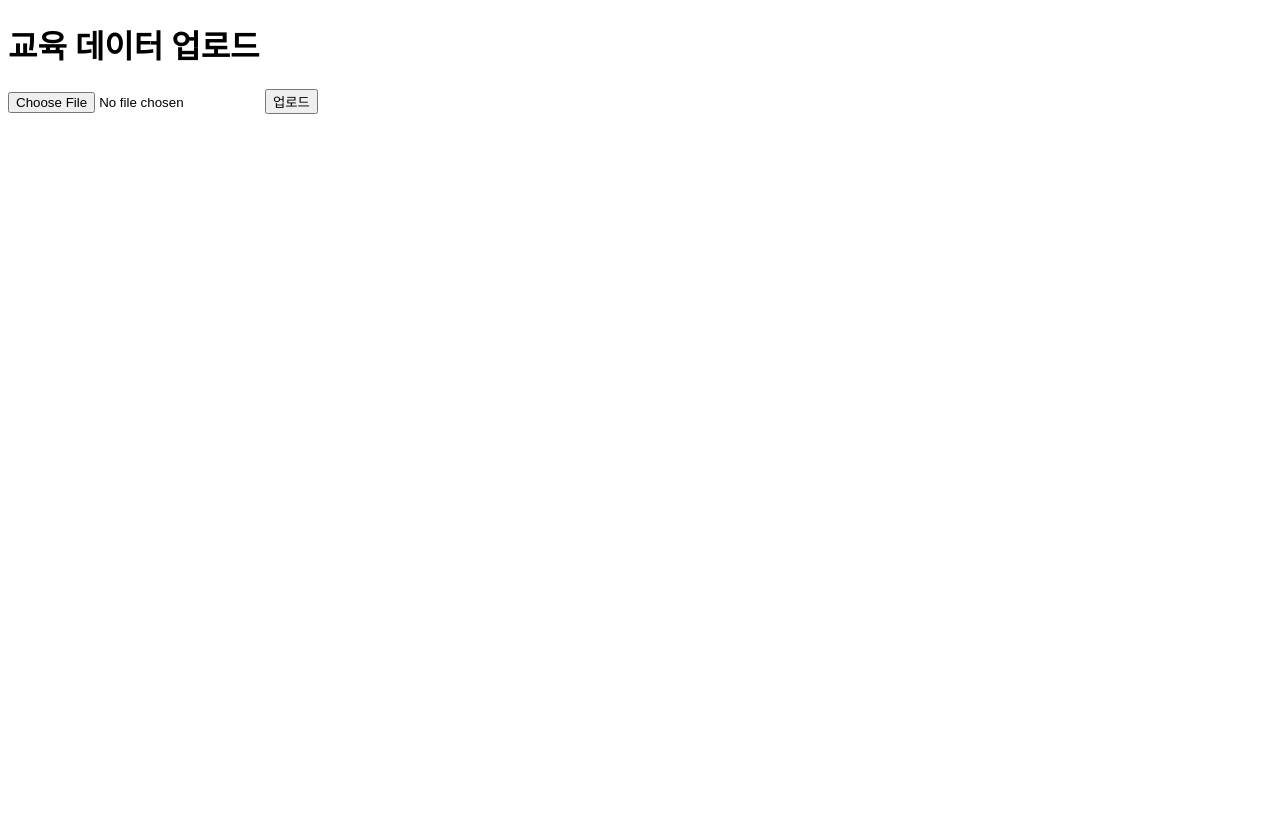
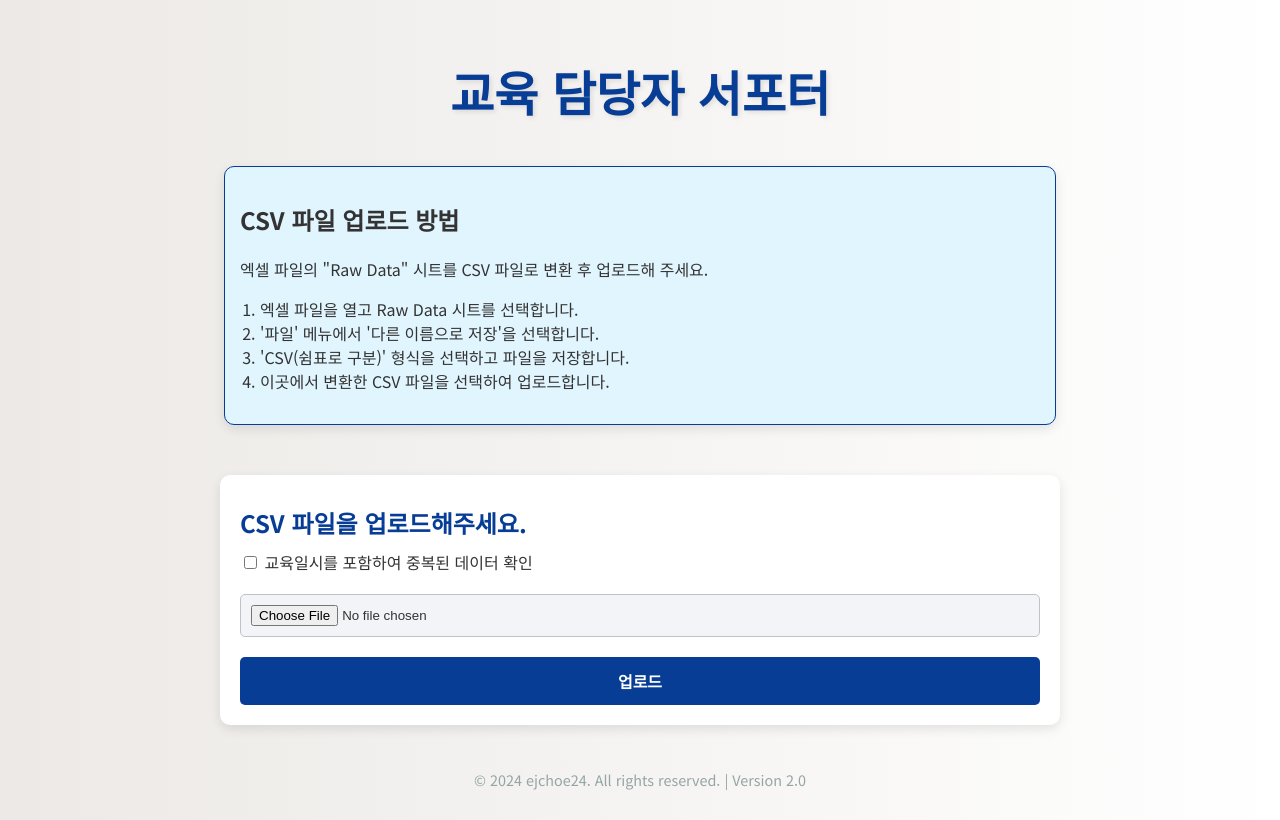
Before and after one commit to eunju-choe/bepa-sup, a Flask app: page /edu in a window 1280 px wide. Before the commit the page ends 114 px from the top, so only its background shows below. Run offline with Flask 3, Linux system fonts and the light colour scheme.

Commit message:
update edu_index

```diff
--- a/templates/edu_index.html
+++ b/templates/edu_index.html
@@ -1,13 +1,196 @@
 <!DOCTYPE html>
-<html>
+<html lang="ko">
 <head>
-    <title>교육 담당자 서포터</title>
+    <meta charset="UTF-8">
+    <meta name="viewport" content="width=device-width, initial-scale=1.0">
+    <title>BEPA 교육 담당자 서포터</title>
+    <link rel="stylesheet" href="https://cdnjs.cloudflare.com/ajax/libs/font-awesome/6.0.0-beta3/css/all.min.css">
+    <style>
+        body {
+            font-family: 'Noto Sans KR', sans-serif;
+            background: linear-gradient(to right, #ece9e6, #ffffff);
+            color: #333;
+            display: flex;
+            flex-direction: column;
+            align-items: center;
+            justify-content: center;
+            min-height: 100vh;
+            margin: 0;
+            padding: 0;
+            padding-top: 20px;
+            box-shadow: 0 0 20px rgba(0, 0, 0, 0.1);
+        }
+
+        .header {
+            width: 100%;
+            display: flex;
+            justify-content: flex-end;
+            padding: 10px;
+            max-width: 800px;
+        }
+
+        img {
+            width: 250px;
+            height: auto;
+            margin-bottom: 10px;
+            transition: transform 0.3s ease, opacity 0.3s ease;
+            opacity: 0.9;
+        }
+
+        img:hover {
+            opacity: 1;
+            transform: scale(1.05);
+        }
+
+        h1 {
+            font-size: 3rem;
+            color: #073D95;
+            font-weight: 700;
+            margin: 20px 0;
+            text-align: center;
+            text-shadow: 2px 2px 5px rgba(0, 0, 0, 0.1);
+        }
+
+        h3 {
+            font-size: 1.5rem;
+            color: #34495e;
+            margin: 10px 0;
+            text-align: justify;
+        }
+
+        .instruction {
+            margin: 20px;
+            padding: 15px;
+            background-color: #e1f5fe;
+            border: 1px solid #073D95;
+            border-radius: 10px;
+            max-width: 800px;
+            width: 100%;
+            text-align: justify;
+            box-shadow: 0 4px 12px rgba(0, 0, 0, 0.1);
+        }
+
+        .instruction p {
+            text-align: justify;
+        }
+
+        ol {
+            padding-left: 20px;
+            list-style: decimal;
+        }
+
+        form {
+            margin-top: 30px;
+            padding: 20px;
+            background-color: #ffffff;
+            border-radius: 10px;
+            box-shadow: 0 4px 12px rgba(0, 0, 0, 0.1);
+            max-width: 800px;
+            width: 100%;
+        }
+
+        form h3 {
+            text-align: justify;
+            color: #073D95;
+        }
+
+        input[type="file"] {
+            padding: 10px;
+            border-radius: 5px;
+            border: 1px solid #bdc3c7;
+            margin-bottom: 20px;
+            width: 100%;
+            box-sizing: border-box;
+            background-color: #f3f4f7;
+            transition: border-color 0.3s ease-in-out;
+        }
+
+        input[type="file"]:hover {
+            border-color: #073D95;
+        }
+
+        button {
+            width: 100%;
+            padding: 12px 0;
+            color: white;
+            background-color: #073D95;
+            border: none;
+            border-radius: 5px;
+            font-size: 1rem;
+            font-weight: 600;
+            transition: background-color 0.3s ease-in-out, transform 0.3s ease-in-out;
+            cursor: pointer;
+        }
+
+        button:hover {
+            background-color: #1e6a91;
+            transform: translateY(-2px);
+        }
+
+        footer {
+            margin-top: 30px;
+            font-size: 0.9rem;
+            color: #95a5a6;
+            text-align: center;
+            max-width: 800px;
+            width: 100%;
+        }
+
+        footer a {
+            color: #2980b9;
+            text-decoration: none;
+            transition: color 0.3s;
+        }
+
+        footer a:hover {
+            color: #1e6a91;
+        }
+
+        label {
+            margin-bottom: 20px;
+            display: block;
+        }
+
+        /* 반응형 디자인 추가 */
+        @media (max-width: 800px) {
+            h1 {
+                font-size: 2rem;
+            }
+
+            h3 {
+                font-size: 1.2rem;
+            }
+
+            .instruction, form, footer {
+                width: 90%;
+            }
+        }
+    </style>
+    <link href="https://fonts.googleapis.com/css2?family=Noto+Sans+KR:wght@400;700&display=swap" rel="stylesheet">
 </head>
 <body>
-    <h1>교육 데이터 업로드</h1>
+    <h1>교육 담당자 서포터</h1>
+
+    <div class="instruction">
+        <h2>CSV 파일 업로드 방법</h2>
+        <p>엑셀 파일의 "Raw Data" 시트를 CSV 파일로 변환 후 업로드해 주세요.</p>
+        <ol>
+            <li>엑셀 파일을 열고 Raw Data 시트를 선택합니다.</li>
+            <li>'파일' 메뉴에서 '다른 이름으로 저장'을 선택합니다.</li>
+            <li>'CSV(쉼표로 구분)' 형식을 선택하고 파일을 저장합니다.</li>
+            <li>이곳에서 변환한 CSV 파일을 선택하여 업로드합니다.</li>
+        </ol>
+    </div>
     <form action="/edu/upload" method="post" enctype="multipart/form-data">
+        <h3>CSV 파일을 업로드해주세요.</h3>
+        <label>
+            <input type="checkbox" name="include_date" value="yes"> 교육일시를 포함하여 중복된 데이터 확인
+        </label>
         <input type="file" name="file" required>
         <button type="submit">업로드</button>
     </form>
+    <footer>
+        <p>&copy; 2024 ejchoe24. All rights reserved. | Version 2.0</p>
+    </footer>
 </body>
 </html>
```
